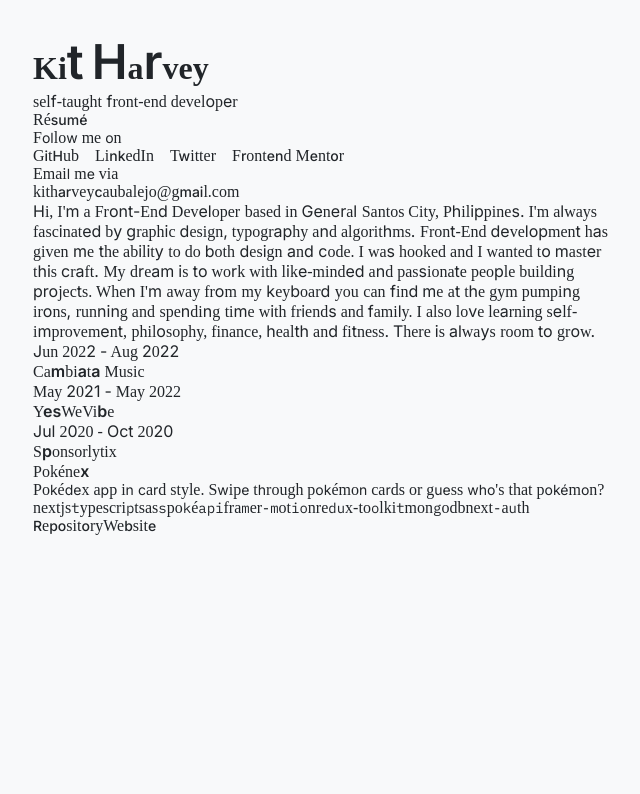
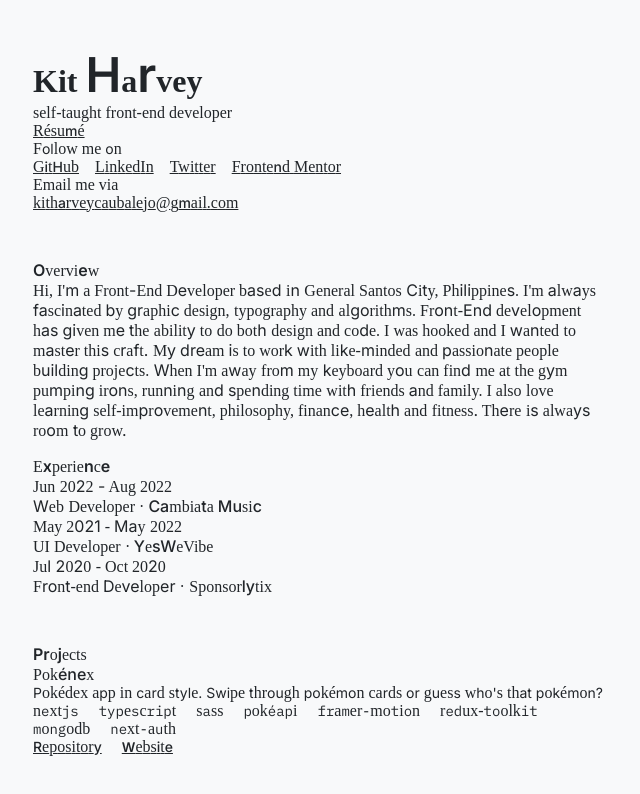
Before and after one commit to kitharvey/portfolio, a Next.js app: page / in a window 1280 px wide. Shown: the top 794 px of the page, without its empty margins (319-959 px from the left). Built offline with nearby package versions, Linux system fonts and the light colour scheme.

Commit message:
fonts final

```diff
--- a/components/About.tsx
+++ b/components/About.tsx
@@ -1,5 +1,6 @@
 import React from "react";
 import RenderString from "./RenderString";
+import { useLoadStyle } from "@/hooks/useLoadStyle";
 
 interface AboutPageProps {
 	overview: string;
@@ -13,9 +14,23 @@ type ExpTypes = {
 };
 
 const About: React.FC<AboutPageProps> = ({ overview, experiences }) => {
+	const style = useLoadStyle({ gap: "1em" });
+
 	return (
 		<div id="about">
+			<div
+				className="flex"
+				style={style}
+			>
 				<div>
+					<p>
+						<RenderString
+							letters="Overview"
+							fontFamily="default"
+							fontSize="md"
+							fontWeight="bold"
+						/>
+					</p>
 					<p>
 						<RenderString
 							letters={overview}
@@ -24,7 +39,17 @@ const About: React.FC<AboutPageProps> = ({ overview, experiences }) => {
 							fontWeight="normal"
 						/>
 					</p>
+				</div>
 				<div>
+					<p>
+						<RenderString
+							letters="Experience"
+							fontFamily="default"
+							fontSize="md"
+							fontWeight="bold"
+						/>
+					</p>
+
 					{experiences.map((exp, index) => {
 						return (
 							<div key={index}>
@@ -37,11 +62,18 @@ const About: React.FC<AboutPageProps> = ({ overview, experiences }) => {
 									/>
 								</p>
 								<p>
+									{}
+									<RenderString
+										letters={exp.title + " · "}
+										fontFamily="default"
+										fontSize="md"
+										fontWeight="normal"
+									/>
 									<RenderString
 										letters={exp.company}
 										fontFamily="default"
 										fontSize="md"
-										fontWeight="bold"
+										fontWeight="medium"
 									/>
 								</p>
 							</div>
--- a/components/Home.tsx
+++ b/components/Home.tsx
@@ -50,7 +50,7 @@ const Home: React.FC = ({}) => {
 					/>
 				</p>
 				<div
-					className="display-flex"
+					className="flex"
 					style={style}
 				>
 					<Link
--- a/components/LoadFont.tsx
+++ b/components/LoadFont.tsx
@@ -1,5 +1,5 @@
 import { useLoadStyle } from "@/hooks/useLoadStyle";
-import React, { useEffect, useState } from "react";
+import React from "react";
 
 interface LoadFontProps {
 	letter: string;
--- /dev/null
+++ b/components/MainPage.tsx
@@ -0,0 +1,72 @@
+import { useLoadStyle } from "@/hooks/useLoadStyle";
+import React from "react";
+import Home from "./Home";
+import About from "./About";
+import Projects from "./Projects";
+
+interface MainPageProps {}
+
+const MainPage: React.FC<MainPageProps> = ({}) => {
+	const style = useLoadStyle({
+		gap: "3em",
+	});
+
+	const project = {
+		projects: [
+			{
+				title: "Pokénex",
+				description:
+					"Pokédex app in card style. Swipe through pokémon cards or guess who's that pokémon?",
+				tools: [
+					"nextjs",
+					"typescript",
+					"sass",
+					"pokéapi",
+					"framer-motion",
+					"redux-toolkit",
+					"mongodb",
+					"next-auth",
+				],
+				repo: "https://github.com/kitharvey/pokenex",
+				demo: "https://pokenex.vercel.app/",
+			},
+		],
+	};
+	const about = {
+		overview:
+			"Hi, I'm a Front-End Developer based in General Santos City, Philippines. I'm always fascinated by graphic design, typography and algorithms. Front-End development has given me the ability to do both design and code. I was hooked and I wanted to master this craft. My dream is to work with like-minded and passionate people building projects. When I'm away from my keyboard you can find me at the gym pumping irons, running and spending time with friends and family. I also love learning self-improvement, philosophy, finance, health and fitness. There is always room to grow.",
+		experiences: [
+			{
+				company: "Cambiata Music",
+				title: "Web Developer",
+				date: "Jun 2022 - Aug 2022",
+			},
+			{
+				company: "YesWeVibe",
+				title: "UI Developer",
+				date: "May 2021 - May 2022",
+			},
+			{
+				company: "Sponsorlytix",
+				title: "Front-end Developer",
+				date: "Jul 2020 - Oct 2020",
+			},
+		],
+	};
+
+	return (
+		<div
+			className="flex"
+			style={style}
+		>
+			<Home />
+			<About
+				overview={about.overview}
+				experiences={about.experiences}
+			/>
+			<Projects projects={project.projects} />
+		</div>
+	);
+};
+
+export default MainPage;
--- a/components/ProjectWrapper.tsx
+++ b/components/ProjectWrapper.tsx
@@ -24,7 +24,7 @@ const ProjectWrapper: React.FC<ProjectWrapperProps> = ({ project }) => {
 					letters={project.title}
 					fontFamily="default"
 					fontSize="md"
-					fontWeight="bold"
+					fontWeight="medium"
 				/>
 			</p>
 			<p>
@@ -36,7 +36,7 @@ const ProjectWrapper: React.FC<ProjectWrapperProps> = ({ project }) => {
 				/>
 			</p>
 			<ul
-				className="display-flex"
+				className="flex"
 				style={style}
 			>
 				{project.tools.map((tool) => (
@@ -53,7 +53,7 @@ const ProjectWrapper: React.FC<ProjectWrapperProps> = ({ project }) => {
 				))}
 			</ul>
 			<div
-				className="display-flex"
+				className="flex"
 				style={style}
 			>
 				<Link
--- a/components/Projects.tsx
+++ b/components/Projects.tsx
@@ -1,5 +1,6 @@
 import React from "react";
 import ProjectWrapper from "./ProjectWrapper";
+import RenderString from "./RenderString";
 
 interface ProjectsPageProps {
 	projects: ProjectType[];
@@ -16,6 +17,14 @@ type ProjectType = {
 const Projects: React.FC<ProjectsPageProps> = ({ projects }) => {
 	return (
 		<div id="projects">
+			<p>
+				<RenderString
+					letters="Projects"
+					fontFamily="default"
+					fontSize="md"
+					fontWeight="bold"
+				/>
+			</p>
 			{projects.map((project) => (
 				<ProjectWrapper
 					project={project}
--- a/hooks/useLoadStyle.ts
+++ b/hooks/useLoadStyle.ts
@@ -3,11 +3,12 @@ import { useEffect, useState } from "react";
 export const useLoadStyle = (styleValue: React.CSSProperties) => {
 	const [style, setStyle] = useState<React.CSSProperties>({});
 
-	const timeDelay = 20000;
+	const min = 2000;
+	const max = 5000;
 	useEffect(() => {
 		const timeout = setTimeout(() => {
 			setStyle(styleValue);
-		}, timeDelay * Math.random());
+		}, Math.floor(Math.random() * (max - min) + min));
 
 		return () => {
 			clearTimeout(timeout);
--- a/pages/index.tsx
+++ b/pages/index.tsx
@@ -1,63 +1,5 @@
-import About from "@/components/About";
-import Home from "@/components/Home";
-import Projects from "@/components/Projects";
+import MainPage from "@/components/MainPage";
 
 export default function index() {
-	const project = {
-		projects: [
-			{
-				title: "Pokénex",
-				description:
-					"Pokédex app in card style. Swipe through pokémon cards or guess who's that pokémon?",
-				tools: [
-					"nextjs",
-					"typescript",
-					"sass",
-					"pokéapi",
-					"framer-motion",
-					"redux-toolkit",
-					"mongodb",
-					"next-auth",
-				],
-				repo: "https://github.com/kitharvey/pokenex",
-				demo: "https://pokenex.vercel.app/",
-			},
-		],
-	};
-	const about = {
-		overview:
-			"Hi, I'm a Front-End Developer based in General Santos City, Philippines. I'm always fascinated by graphic design, typography and algorithms. Front-End development has given me the ability to do both design and code. I was hooked and I wanted to master this craft. My dream is to work with like-minded and passionate people building projects. When I'm away from my keyboard you can find me at the gym pumping irons, running and spending time with friends and family. I also love learning self-improvement, philosophy, finance, health and fitness. There is always room to grow.",
-		experiences: [
-			{
-				company: "Cambiata Music",
-				title: "Web Developer",
-				date: "Jun 2022 - Aug 2022",
-			},
-			{
-				company: "YesWeVibe",
-				title: "UI Developer",
-				date: "May 2021 - May 2022",
-			},
-			{
-				company: "Sponsorlytix",
-				title: "Front-end Developer",
-				date: "Jul 2020 - Oct 2020",
-			},
-		],
-	};
-
-	const mouseMoveHandler = (event: React.MouseEvent<HTMLDivElement>) => {
-		const { clientX, clientY } = event;
-		console.log(clientX, clientY);
-	};
-	return (
-		<>
-			<Home />
-			<About
-				overview={about.overview}
-				experiences={about.experiences}
-			/>
-			<Projects projects={project.projects} />
-		</>
-	);
+	return <MainPage />;
 }
--- a/styles/_config.scss
+++ b/styles/_config.scss
@@ -16,10 +16,10 @@ body {
 
 a {
 	color: inherit;
-	text-decoration: none; /* no underline */
 
 	&:hover {
 		color: $text-color-two;
+		text-decoration: none; /* no underline */
 	}
 }
 
@@ -33,15 +33,15 @@ ul {
 
 .container {
 	width: 100%;
-	min-height: 100vh;
+	min-height: 100dvh;
 	margin: 0 auto;
 	padding: 2em;
-	display: flex;
-	flex-direction: column;
+	display: grid;
+	place-items: center;
 	max-width: 640px;
 }
 
-.display-flex {
+.flex {
 	display: flex;
 	flex-wrap: wrap;
 	gap: 0;
```
Lines whose indentation alone changed are shown as unchanged.
